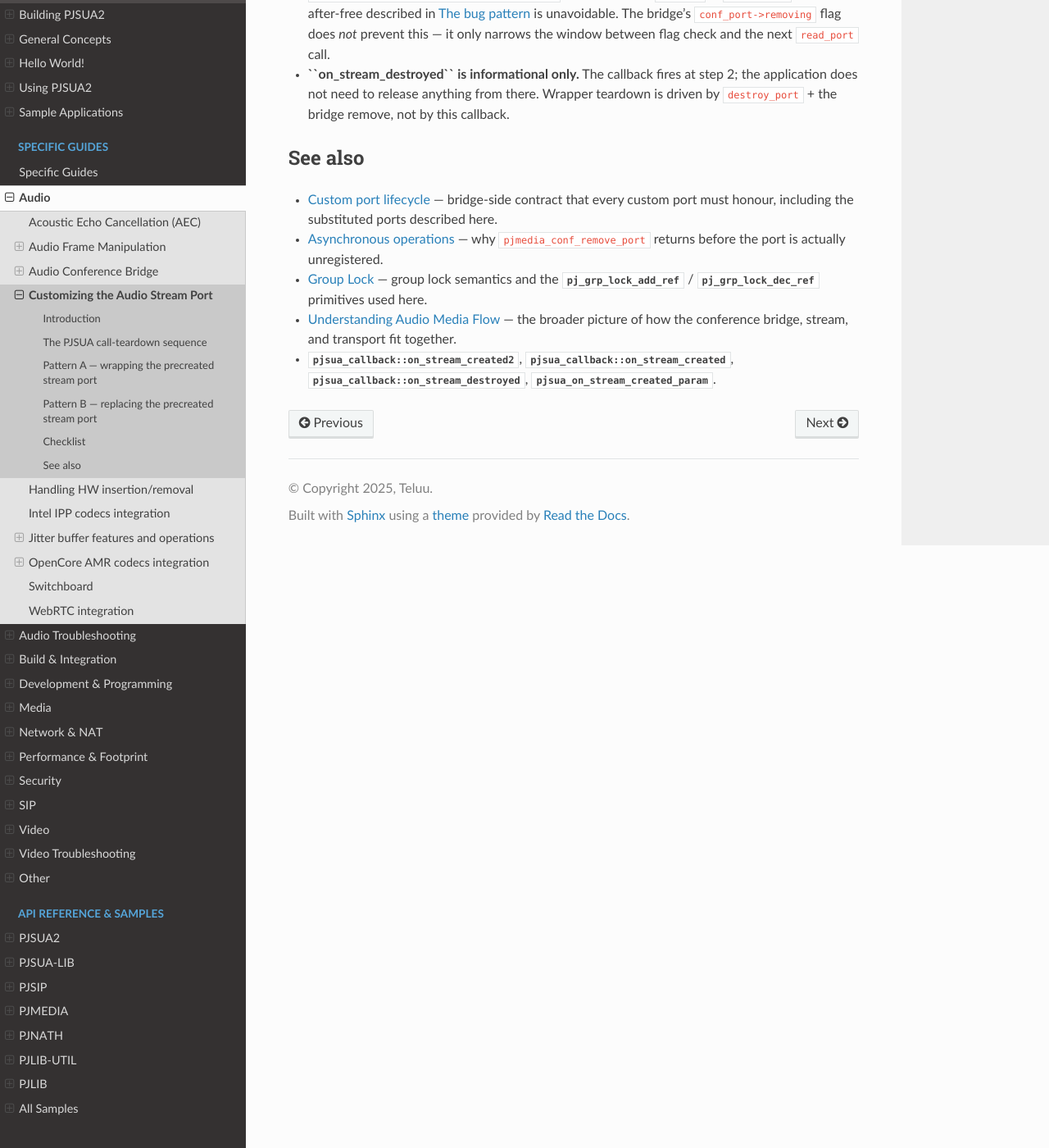
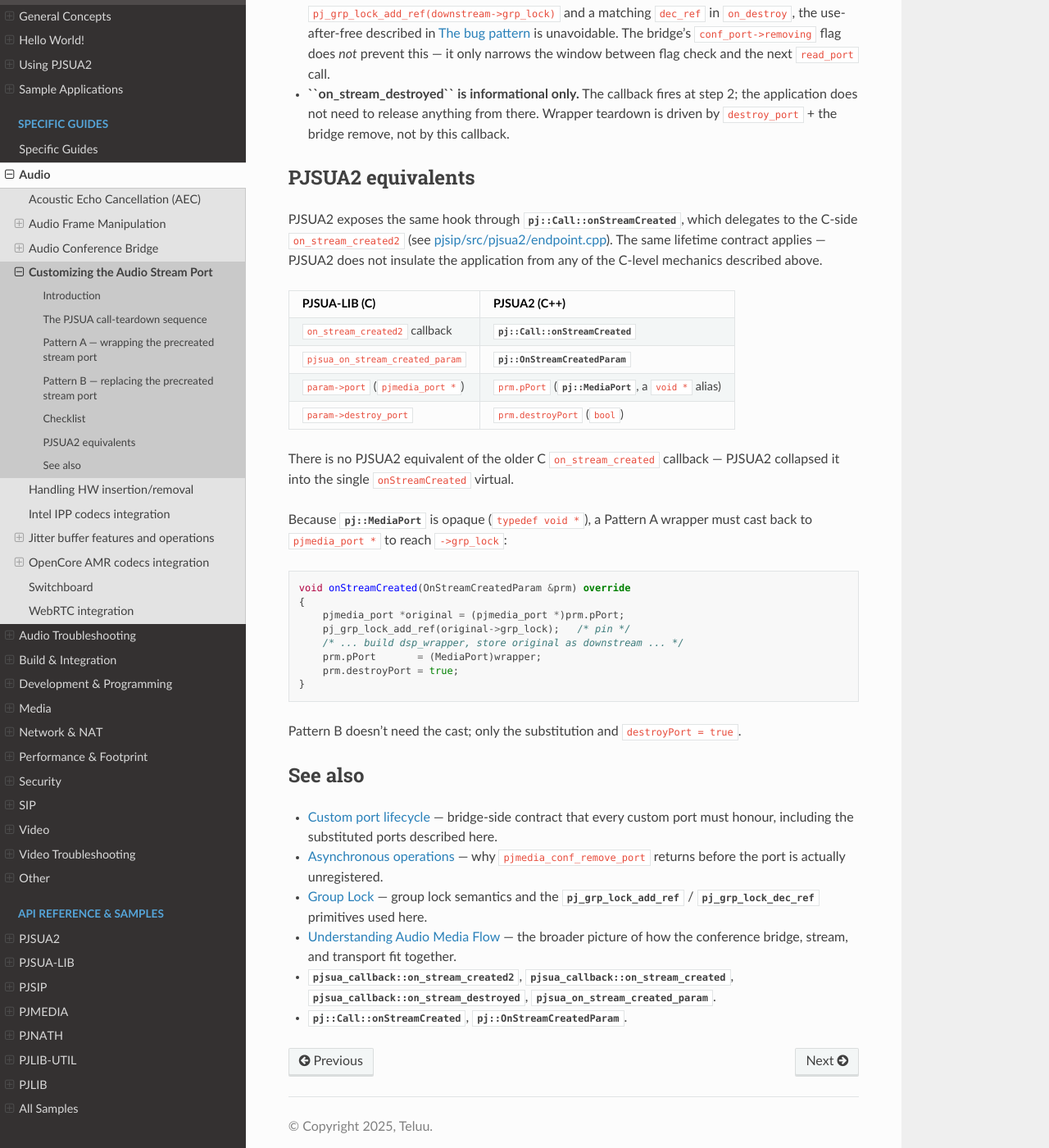
Before and after one commit to pjsip/pjproject_docs, a Sphinx documentation site: the page built from docs/source/specific-guides/audio/custom_audio_stream_port.rst, in a window 1280 px wide and 1400 px high, scrolled down 7113 px. Shown: the whole window at 82% size. Built offline with Sphinx 7.4.7 and the Read the Docs theme 3.1.0, drawn with Linux system fonts in a browser that asks for light colours; the version number could not be read and is left out.

Commit message:
docs: audio stream port — add PJSUA2 equivalents section
PJSUA2 exposes the same hook via Call::onStreamCreated, which
delegates to on_stream_created2 (endpoint.cpp:1604). Same
lifetime contract — PJSUA2 does not shield the wrapper from
the C-level mechanics.

New section near the end of the page:

- 1:1 mapping table of C ↔ C++ names (callback, param struct,
  port field, destroy_port flag).
- Note that there is no PJSUA2 equivalent of the older C
  on_stream_created — collapsed into a single virtual.
- Because MediaPort is typedef void*, a Pattern A wrapper must
  cast back to pjmedia_port* to reach ->grp_lock; short
  onStreamCreated(...) sample showing the cast plus
  pj_grp_lock_add_ref pin.
- Pattern B needs neither the cast nor the pin.

Two extra entries in the existing See also list pointing at
pj::Call::onStreamCreated and pj::OnStreamCreatedParam.

Companion to pjproject#4963 commit that added matching \warning
blocks on Call::onStreamCreated and OnStreamCreatedParam::pPort
in pjsua2/call.hpp.

Build: make html clean (3 pre-existing warnings unrelated).
Note: cpp:any links into the pjsua2 namespace render as styled
code without a link target — same behavior as every other
docs page that references pj::* symbols (e.g.
audio_frame_manipulation.rst, conference_bridge.rst). That's a
breathe/doxygen indexing limitation independent of this change.

Co-Authored-By: Claude Code

```diff
--- a/docs/source/specific-guides/audio/custom_audio_stream_port.rst
+++ b/docs/source/specific-guides/audio/custom_audio_stream_port.rst
@@ -424,6 +424,53 @@ Regardless of which pattern the substituted port follows:
   release anything from there. Wrapper teardown is driven by
   ``destroy_port`` + the bridge remove, not by this callback.
 
+PJSUA2 equivalents
+------------------
+
+PJSUA2 exposes the same hook through
+:cpp:any:`pj::Call::onStreamCreated`, which delegates to the
+C-side ``on_stream_created2`` (see
+:source:`pjsip/src/pjsua2/endpoint.cpp`). The same lifetime
+contract applies — PJSUA2 does not insulate the application
+from any of the C-level mechanics described above.
+
+.. list-table::
+   :header-rows: 1
+   :widths: 50 50
+
+   * - PJSUA-LIB (C)
+     - PJSUA2 (C++)
+   * - ``on_stream_created2`` callback
+     - :cpp:any:`pj::Call::onStreamCreated`
+   * - ``pjsua_on_stream_created_param``
+     - :cpp:any:`pj::OnStreamCreatedParam`
+   * - ``param->port`` (``pjmedia_port *``)
+     - ``prm.pPort`` (:cpp:any:`pj::MediaPort`, a ``void *`` alias)
+   * - ``param->destroy_port``
+     - ``prm.destroyPort`` (``bool``)
+
+There is no PJSUA2 equivalent of the older C
+``on_stream_created`` callback — PJSUA2 collapsed it into the
+single ``onStreamCreated`` virtual.
+
+Because :cpp:any:`pj::MediaPort` is opaque (``typedef void *``),
+a Pattern A wrapper must cast back to ``pjmedia_port *`` to
+reach ``->grp_lock``:
+
+.. code-block:: cpp
+
+   void onStreamCreated(OnStreamCreatedParam &prm) override
+   {
+       pjmedia_port *original = (pjmedia_port *)prm.pPort;
+       pj_grp_lock_add_ref(original->grp_lock);   /* pin */
+       /* ... build dsp_wrapper, store original as downstream ... */
+       prm.pPort       = (MediaPort)wrapper;
+       prm.destroyPort = true;
+   }
+
+Pattern B doesn't need the cast; only the substitution and
+``destroyPort = true``.
+
 See also
 --------
 
@@ -443,3 +490,5 @@ See also
   :cpp:any:`pjsua_callback::on_stream_created`,
   :cpp:any:`pjsua_callback::on_stream_destroyed`,
   :cpp:any:`pjsua_on_stream_created_param`.
+- :cpp:any:`pj::Call::onStreamCreated`,
+  :cpp:any:`pj::OnStreamCreatedParam`.
```
